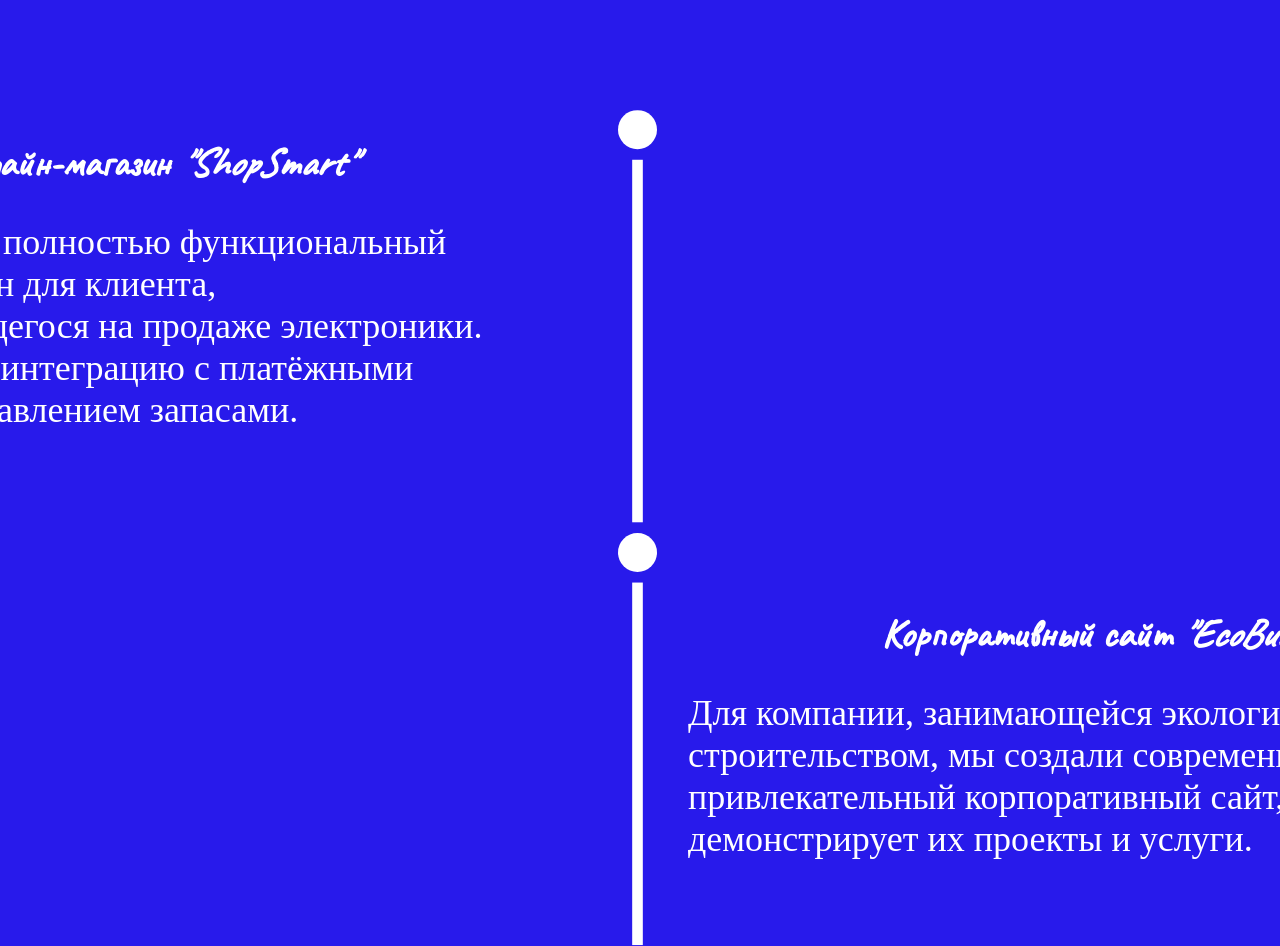
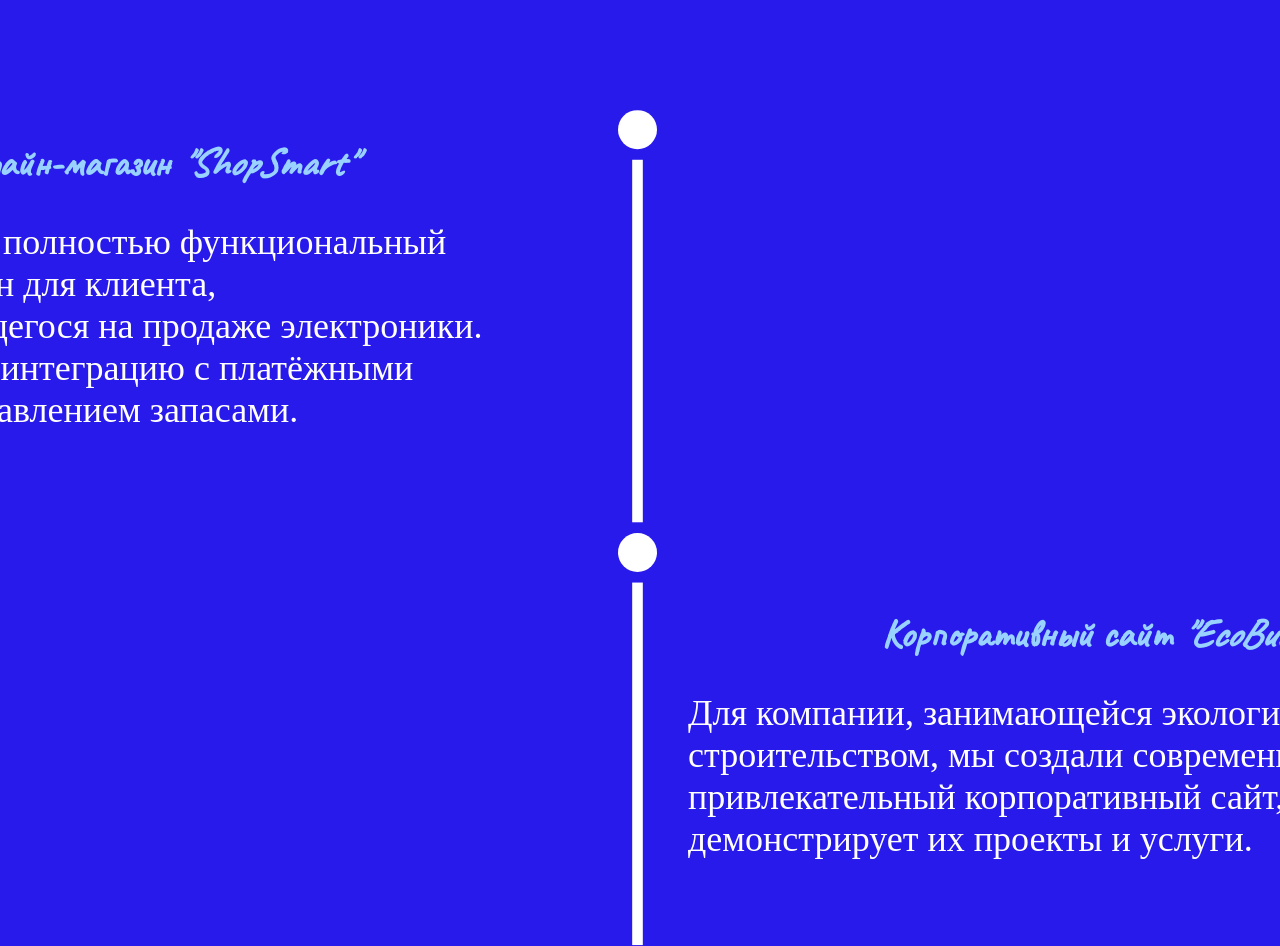
Before and after one commit to Cat-hippopatam/Portfolio, a plain HTML site: page Platforma/index.html in a window 1280 px wide. Shown: the part 2240-3186 px from the top of the page. Drawn offline with Linux system fonts and the light colour scheme; a web font is replaced by a local one.

Commit message:
Update style.css

```diff
--- a/Platforma/style/style.css
+++ b/Platforma/style/style.css
@@ -258,6 +258,7 @@ header {
   font-family: Caveat_Regular;
   font-size: 40px;
   text-align: center;
+  color: #99d1ff;
 }
 
 .__cont_one_block_span {
```
